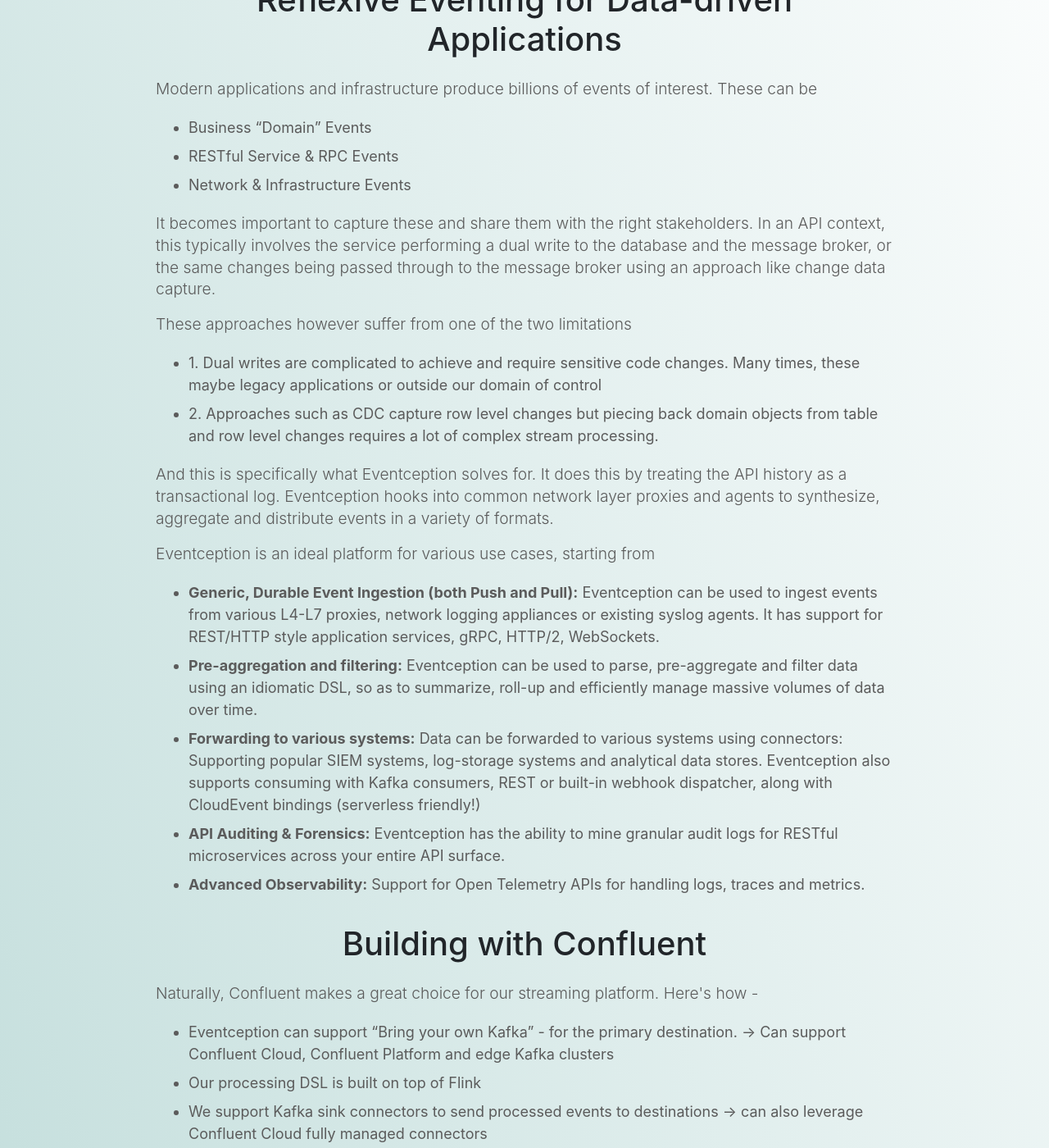
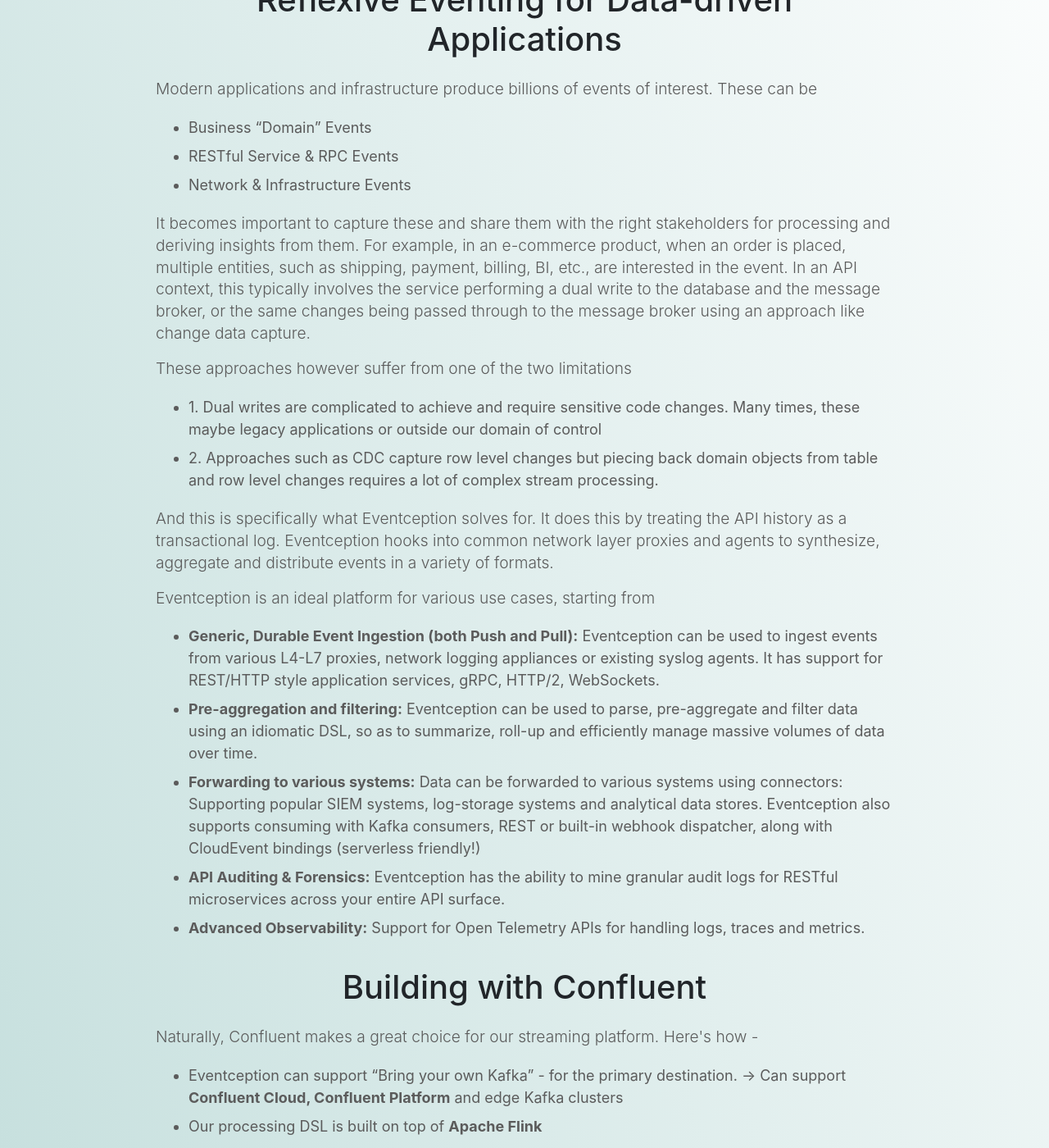
Before and after one commit to Platformatory/eventception-public, a Jekyll site: the page built from build-with-confluent.md, in a window 1280 px wide and 1400 px high, scrolled down 1215 px. Shown: the whole window at 82% size. Built offline with Jekyll 4.4.1, drawn with Linux system fonts in a browser that asks for light colours; some of the changed text lies outside the part shown.

Commit message:
update bwc

```diff
--- a/build-with-confluent.md
+++ b/build-with-confluent.md
@@ -22,7 +22,7 @@
       - "Business “Domain” Events"
       - "RESTful Service & RPC Events"
       - "Network & Infrastructure Events"
-  - description: "It becomes important to capture these and share them with the right stakeholders. In an API context, this typically involves the service performing a dual write to the database and the message broker, or the same changes being passed through to the message broker using an approach like change data capture."
+  - description: "It becomes important to capture these and share them with the right stakeholders for processing and deriving insights from them. For example, in an e-commerce product, when an order is placed, multiple entities, such as shipping, payment, billing, BI, etc., are interested in the event. In an API context, this typically involves the service performing a dual write to the database and the message broker, or the same changes being passed through to the message broker using an approach like change data capture."
   - description: "These approaches however suffer from one of the two limitations"
     segments:
       - "1. Dual writes are complicated to achieve and require sensitive code changes. Many times, these maybe legacy applications or outside our domain of control"
@@ -38,9 +38,10 @@
   - title: "Building with Confluent"
     description: "Naturally, Confluent makes a great choice for our streaming platform. Here's how -"
     segments:
-      - "Eventception can support “Bring your own Kafka” - for the primary destination.  → Can support Confluent Cloud, Confluent Platform and edge Kafka clusters"
-      - "Our processing DSL is built on top of Flink"
-      - "We support Kafka sink connectors to send processed events to destinations → can also leverage Confluent Cloud fully managed connectors"
+      - "Eventception can support “Bring your own Kafka” - for the primary destination.  → Can support <b>Confluent Cloud, Confluent Platform</b> and edge Kafka clusters"
+      - "Our processing DSL is built on top of <b>Apache Flink</b>"
+      - Events can be generated in various data formats - JSON, Avro with <b>Confluent Schema Registry</b>
+      - "We support Kafka sink connectors to send processed events to destinations → can also leverage <b>Confluent Cloud fully managed connectors</b>"
   - title: "A peek under the hood"
     image_url: "/images/landing/eventception-arch.svg"
   - title: "In action"
```
